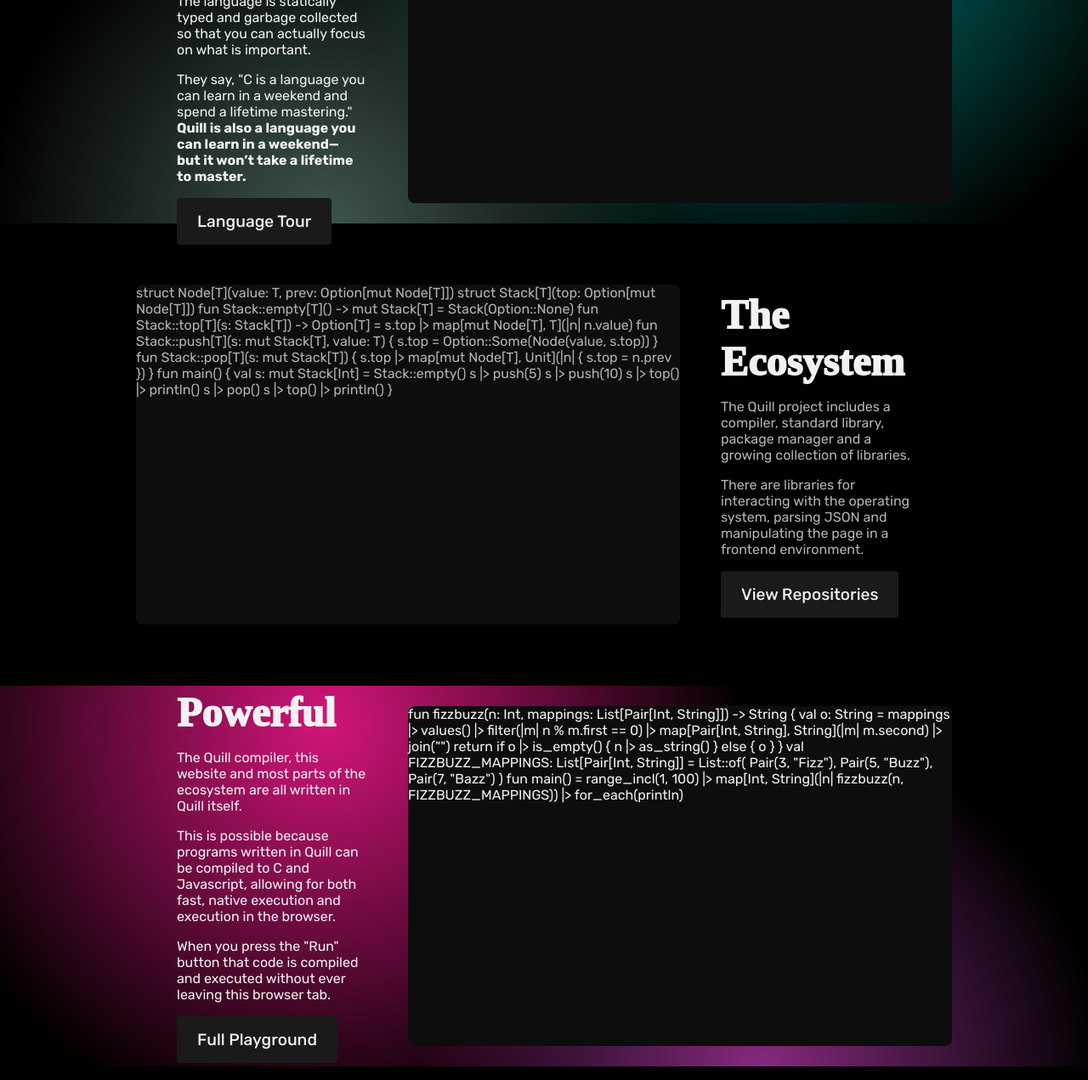
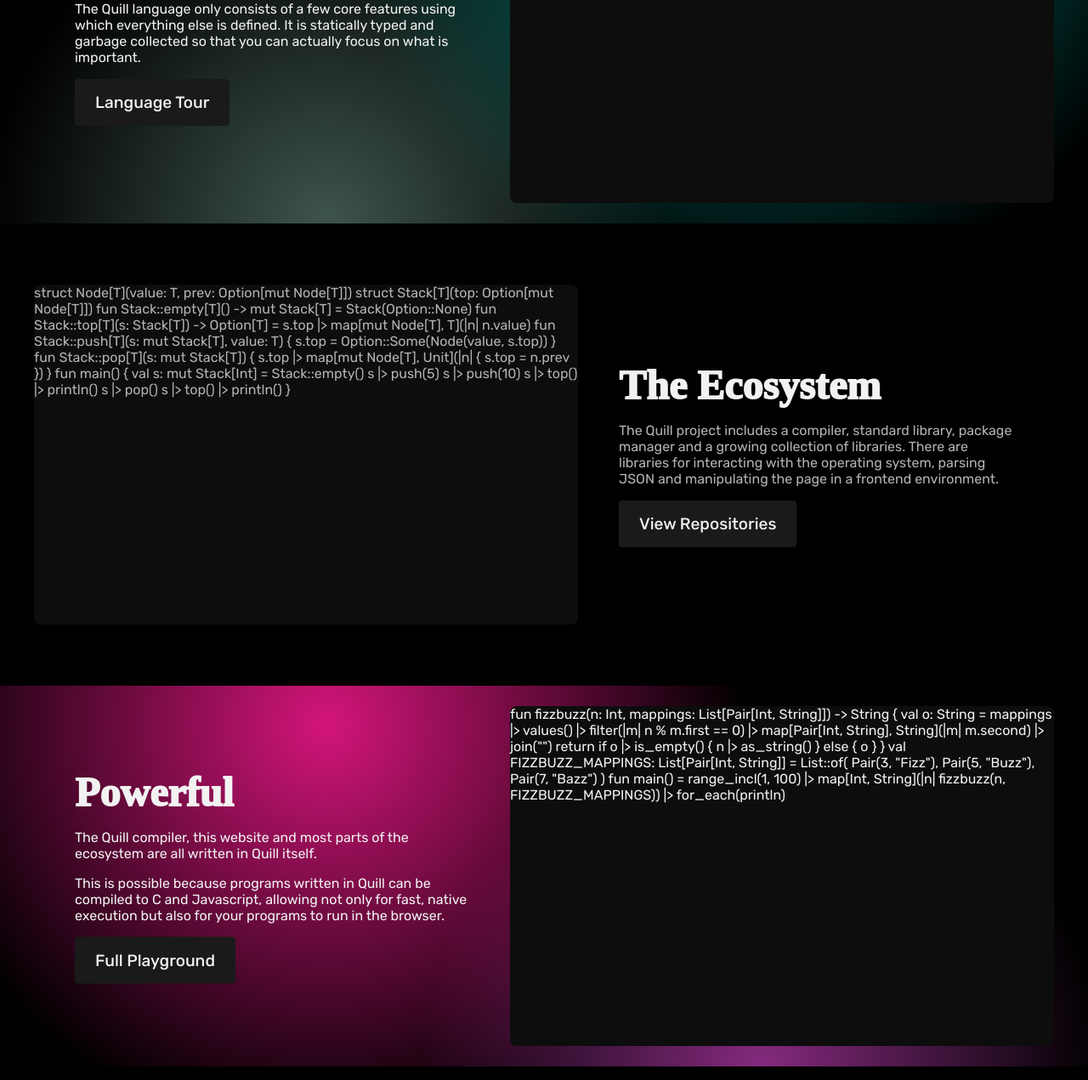
Before and after one commit to quill-project/docs, a plain HTML site: page index.html in a window 1280 px wide. Shown: the part 680-1951 px from the top of the page at 85% size. Drawn offline with Linux system fonts and the light colour scheme; a script that the page names is missing; a web font is replaced by a local one.

Commit message:
Tweak CSS slightly to look better across devices

```diff
--- a/index.html
+++ b/index.html
@@ -52,17 +52,9 @@
                         </span>
                         <p>
                             The Quill language only consists of a few core features
-                            using which everything else is defined. The language is statically
+                            using which everything else is defined. It is statically
                             typed and garbage collected so that you can actually focus on what
                             is important.
-                        </p>
-                        <p>
-                            They say, "C is a language you can learn in a weekend and spend a lifetime mastering."
-                            <br>
-                            <b>
-                            Quill is also a language you can learn in a weekend—<br>
-                            but it won’t take a lifetime to master.
-                            </b>
                         </p>
                         <button onclick="window.open('tour.html', '_self')">Language Tour</button>
                     </div>
@@ -122,10 +114,7 @@ fun main() {
                         <p>
                             The Quill project includes a compiler, standard
                             library, package manager and a growing collection
-                            of libraries.
-                        </p>
-                        <p>
-                            There are libraries for interacting with the
+                            of libraries. There are libraries for interacting with the
                             operating system, parsing JSON and manipulating the
                             page in a frontend environment.
                         </p>
@@ -149,12 +138,8 @@ fun main() {
                         <p>
                             This is possible because programs written in Quill
                             can be compiled to C and Javascript, allowing
-                            for both fast, native execution and execution
-                            in the browser.
-                        </p>
-                        <p>
-                            When you press the "Run" button that code is compiled
-                            and executed without ever leaving this browser tab.
+                            not only for fast, native execution but also for
+                            your programs to run in the browser.
                         </p>
                         <button onclick="window.open('playground.html', '_self')">Full Playground</button>
                     </div>
--- a/style.css
+++ b/style.css
@@ -122,7 +122,7 @@ button:hover {
 }
 
 .section-content-center-wide {
-    width: min(100vw, 120vh);
+    width: min(100vw, 150vh);
     margin-left: auto;
     margin-right: auto;
 }
```
